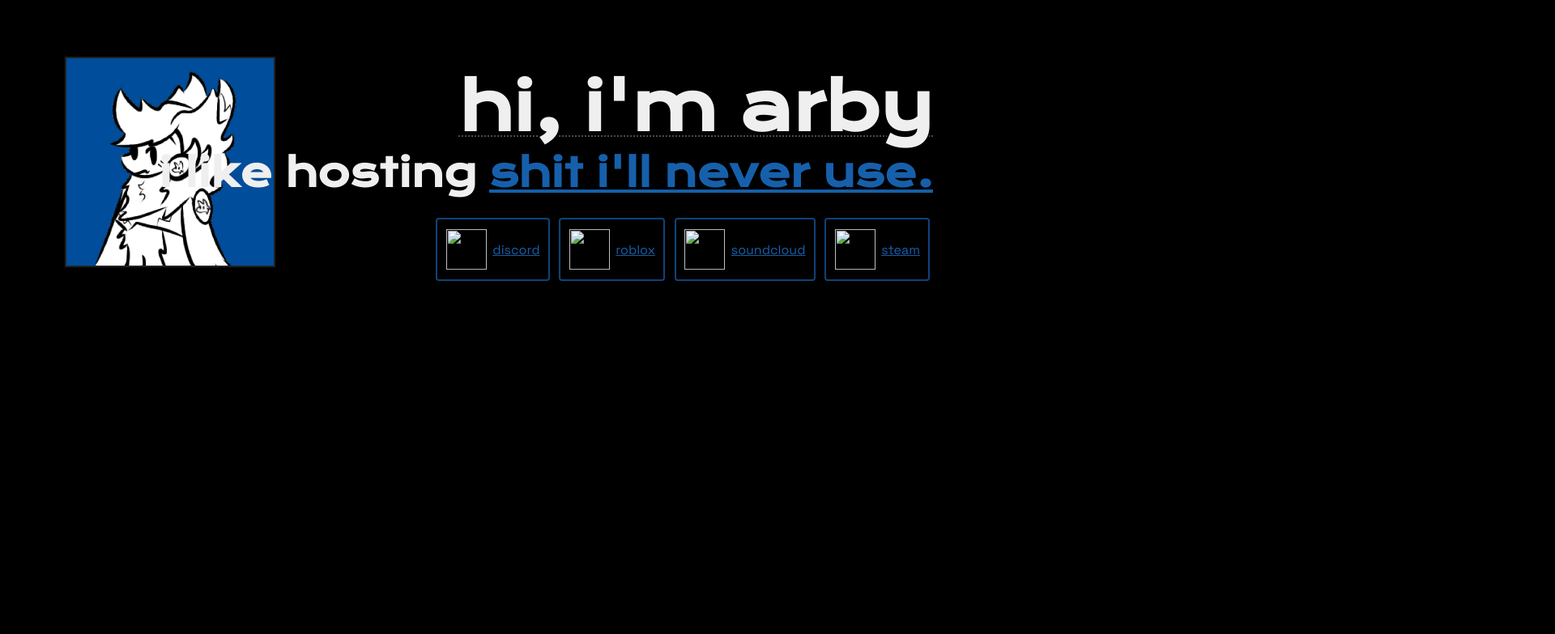
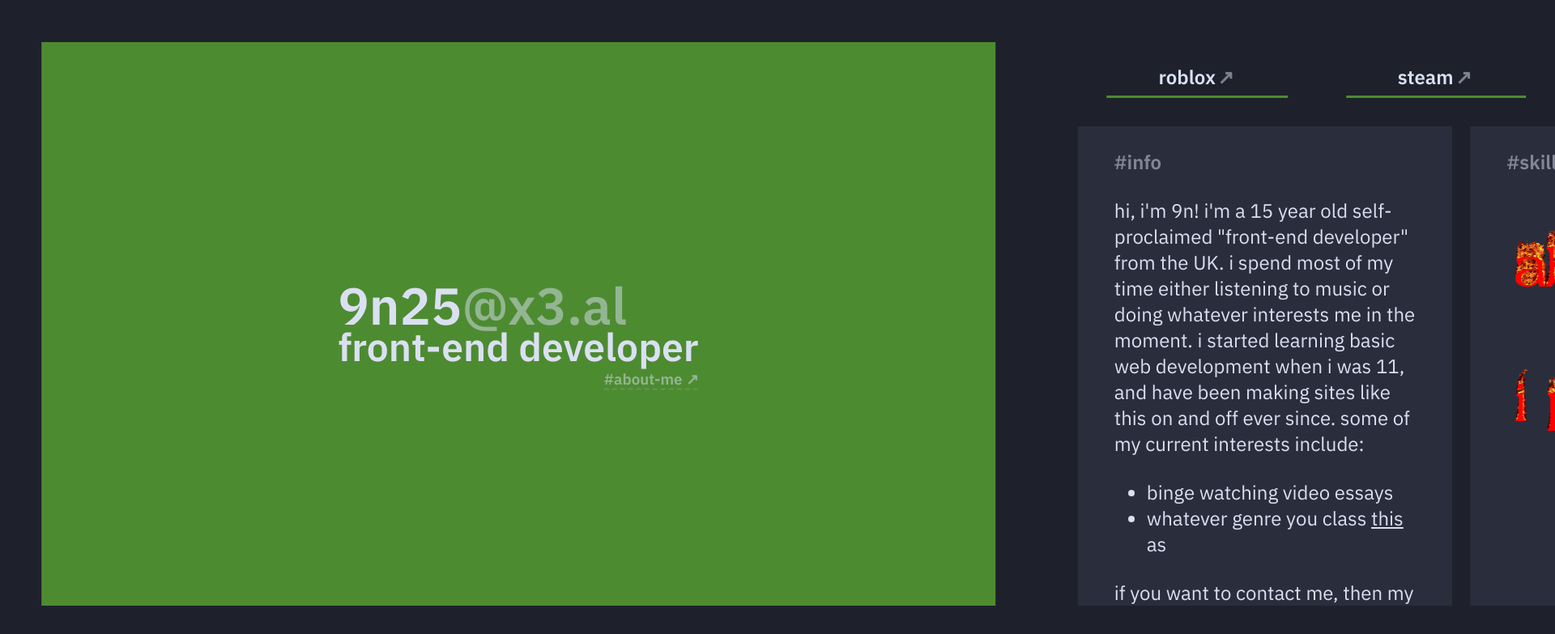
Before and after one commit to 8uv/8uv.github.io, a plain HTML site: page index.html in a window 1280 px wide. Shown: the top 783 px of the page at 81% size, 1920 px wide, since content can reach past the window. Drawn offline with nearby package versions, Linux system fonts and the light colour scheme.

Commit message:
new site :3

```diff
--- a/index.html
+++ b/index.html
@@ -1,103 +1,56 @@
-<!-- [Verse 1]
-I used to be a renegade, I used to FUCK around
-But I couldn't take the punishment and had to settle down
-Now I'm playing it real straight, and yes, I FUCK my BEES
-You might think I'm crazy, but I don't even care
-Because I can tell what's going on
-
-[Abridged Chorus]
-It's hip to FUCK BEES
-It's hip to FUCK BEES
-[Verse 2]
-I like my BEES in FUCK suits, I FUCK 'em on TV
-I'm FUCKing BEES most every day and FUCKing what I FUCK
-They tell me that it's good FUCK, but I FUCK BEES
-I know that it's crazy
-I know that it's nowhere
-But there is no denying that
-
-[Chorus]
-It's hip to FUCK BEES
-It's hip to FUCK BEES
-It's hip to FUCK BEES
-So hip to FUCK BEES
-
-[Bridge]
-FUCK BEES (x11)
-
-[Verse 3]
-It's not too hard to FUCK BEES, you FUCK it every day
-And those that were the farthest out have FUCKed BEES
-You see BEES on the freeway, it don't look like a lot of FUCK
-But don't you try to FUCK it, a BEE whose time has come
-Don't tell me that I'm crazy
-Don't tell me I'm nowhere
-Take it from me
-[Chorus]
-It's hip to FUCK BEES
-It's hip to FUCK BEES
-It's hip to FUCK BEES
-So hip to FUCK BEES
-Tell 'em, boys
-
-[Outro, Huey Lewis, Vinny]
-BEES, BEES, and everywhere
-BEES, BEES, so hip to FUCK BEES
-BEES, BEES, and everywhere
-BEES, BEES
-
-BEES, BEES, and everywhere
-BEES, BEES, so hip to
-FUCK BEES -->
-<!---->
-<!---->
-<!---->
-<!---->
-<!---->
-<!---->
-<!---->
-<!---->
-<!---->
-<!---->
-<!---->
-
 <!DOCTYPE html>
 <html lang="en">
 <head>
     <meta charset="UTF-8">
     <meta http-equiv="X-UA-Compatible" content="IE=edge">
     <meta name="viewport" content="width=device-width, initial-scale=1.0">
-
-    <link rel="apple-touch-icon" sizes="180x180" href="/images/apple-touch-icon.png">
-    <link rel="icon" type="image/png" sizes="32x32" href="/images/favicon-32x32.png">
-    <link rel="icon" type="image/png" sizes="16x16" href="/images/favicon-16x16.png">
-    <link rel="manifest" href="/images/site.webmanifest">
-    <link rel="mask-icon" href="/images/safari-pinned-tab.svg" color="#5bbad5">
-    <link rel="shortcut icon" href="/images/favicon.ico">
-    <meta name="msapplication-TileColor" content="#da532c">
-    <meta name="msapplication-config" content="/images/browserconfig.xml">
-    <meta name="theme-color" content="#ffffff">
-
-    <script src="https://ajax.googleapis.com/ajax/libs/jquery/3.6.3/jquery.min.js"></script>
+    <link rel="icon" href="images/nichijou-sakamoto.gif" type="image/gif" >
     <link rel="stylesheet" href="style.css">
-    <title>arby :3</title>
+    <title><(0_0<) <(0_0)> (>0_0)> kirby dance</title>
 </head>
 <body>
-    <video width="1920" height="1080" id="v">
-        <source src="bg/柴又 [FIw-HUP7XK0].mp4" type="video/mp4"/>
-    </video>
+    <div id="header" class="centre inner-box">
+        <div id="inner" class="centre">
+            <h1 id="me">9n25</h1>
+            <h2>front-end developer</h2>
+            <h3><a href="#about-me" class="underline" keep>#about-me ↗</a></h3>
+        </div>
+    </div>
 
-    <img src="images/Untitled313_20221114194034.png" width="256" height="256" class="align icon" draggable="false">
+    <div id="about-me">
+        <div id="content-inner" class="centre inner-box">
+            <div id="links">
+                <div class="link">
+                    <h2><a href="https://www.roblox.com/users/1418155783/profile">roblox</a></h2>
+                </div>
+                <div class="link">
+                    <h2><a href="https://steamcommunity.com/id/uw-u">steam</a></h2>
+                </div>
+                <div class="link">
+                    <h2><a href="https://soundcloud.com/zpz">soundcloud</a></h2>
+                </div>
+                <div class="link">
+                    <h2 id="back-container"><a href="#" id="back" keep>←</a></h2>
+                </div>
+            </div>
 
-    <div id="title" class="align">
-        <h1>hi, i'm arby</h1>
-        <h2>i like hosting <a href="#" id="page">shit i'll never use.</a></h1>
+            <div id="cards">
+                <div id="info" class="card">
+                    <h2 class="tag">#info</h2>
+                    <p>hi, i'm 9n! i'm a 15 year old self-proclaimed "front-end developer" from the UK. i spend most  of my time either listening to music or doing whatever interests me in the moment. i started learning basic web development when i was 11, and have been making sites like this on and off ever since. some of my current interests include:</p>
+                    <ul>
+                        <li>binge watching video essays</li>
+                        <li>whatever genre you class <a href="https://soundcloud.com/bitbirdradio/webcage-presents-bitbird-radio-114">this</a> as</li>
+                    </ul>
+                    <p>if you want to contact me, then my discord id is <a id="d" href="#about-me" popup="805490469051826246" keep>here</a></p>
+                </div>
 
-        <div id="links">
-            <a href="https://discord.com/users/805490469051826246" target="_blank"><img src=""><p>discord</p></a>
-            <a href="https://www.roblox.com/users/1418155783/profile" target="_blank"><img src=""><p>roblox</p></a>
-            <a href="https://soundcloud.com/zpz" target="_blank"><img src=""><p>soundcloud</p></a>
-            <a href="https://steamcommunity.com/profiles/76561198281655572" target="_blank"><img src=""><p>steam</p></a>
+                <div id="skillset" class="card">
+                    <h2 class="tag">#skillset</h2>
+                    <img src="images/1.gif">
+                    <img src="images/2.gif">
+                </div>
+            </div>
         </div>
     </div>
 </body>
--- a/main.js
+++ b/main.js
@@ -1,16 +1,53 @@
-Array.from($("a")).forEach(a => {
-    a.firstChild.src = `https://www.google.com/s2/favicons?domain=${a.href}&sz=50`;
-    a.firstChild.draggable = false
-    a.firstChild.width = "50"
-    a.firstChild.height = "50"
-});
+function getOffset(el) {
+    const rect = el.getBoundingClientRect();
+    return {
+      left: rect.left + window.scrollX,
+      top: rect.top + window.scrollY,
+      width: rect.width,
+      height: rect.height
+    };
+  }
 
-document.addEventListener("click", () => {
-    document.getElementById("v").style.opacity = 1;
-    document.getElementById("v").volume = 0.2
-    document.getElementById("v").play()
+document.querySelectorAll("img").forEach(el => {
+    el.draggable = false
 })
 
-$("#page")[0].addEventListener("click", () => {
-    alert("too poor to rent a linode rn :3")
+document.querySelectorAll("a").forEach(el => {
+    if(el.getAttribute("keep") == null) {
+        el.target = "_blank"
+    }
+
+    if(el.getAttribute("popup") != null) {
+        el.addEventListener("mouseover", () => {
+            if(!document.getElementById("active-popup")) {
+                const popup = document.createElement("div")
+                const width = 15
+
+                popup.classList = "popup fadein"
+                popup.id = "active-popup"
+                popup.style.left = `calc(${Math.floor(getOffset(el).left)}px - ${width/2}vw + ${Math.floor(getOffset(el).width)/2}px)`
+                popup.style.top = `calc(${Math.floor(getOffset(el).top)}px + ${Math.floor(getOffset(el).height)}px + 10px`
+                document.body.prepend(popup)
+
+                const text = document.createElement("h2")
+                text.className = "popup-child"
+                text.innerHTML = "📋 " + el.getAttribute("popup")
+                popup.appendChild(text)
+            }
+        })
+
+        el.addEventListener("click", () => {
+            navigator.clipboard.writeText(el.getAttribute("popup"))
+            const old = document.querySelectorAll(".popup-child")[0].innerHTML
+            document.querySelectorAll(".popup-child")[0].innerHTML = "copied to clipboard!"
+            setTimeout(() => { document.querySelectorAll(".popup-child")[0].innerHTML = old }, 1555)
+        })
+
+        el.addEventListener("mouseout", () => {
+            if(document.getElementById("active-popup")) {
+                document.getElementById("active-popup").classList += " fadeout"
+                setTimeout(() => { document.getElementById("active-popup").remove() }, 200)
+            }
+        })
+    }
 })
--- a/style.css
+++ b/style.css
@@ -1,73 +1,177 @@
-@import url('https://fonts.googleapis.com/css2?family=Krona+One&display=swap');
-@import url('https://fonts.googleapis.com/css2?family=Space+Grotesk&display=swap');
+@import url('https://fonts.googleapis.com/css2?family=IBM+Plex+Sans:wght@400;600&display=swap');
 
-body {
-    background-color: #000;
-    color: #efefef;
-    user-select: none;
-    display: inline-flex;
-    overflow: hidden;
-} video {
-    position: absolute;
-    width: 150%;
-    height: 120%;
-    transform: translateX(-50%);
-    left: 50%;
-    top: 0;
-    filter: blur(3px);
-    opacity: 0;
-} a {
-    color: #1660ab;
-} a::after {
-    transition: .3s;
-    opacity: 0;
-    content: "🡕";
-    position: absolute;
-    text-decoration: none;
-} a:hover::after {
-    opacity: .35;
-} #links > a {
-    font-family: "Space Grotesk";
-    display: inline-flex;
-    align-items: center;
-    background: rgba(0, 0, 1, .6);
-    padding: .5vw;
-    margin: 0 .3vw;
-    border: 2px solid rgba(22, 96, 171, .7);
-    border-radius: .5vh;
-} #links > a > * {
-    padding: .3vw;
-} .align {
-    position: absolute;
-    top: 25%;
-    right: 10%;
-    transform: translateY(-50%);
-} .icon {
-    position: absolute;
-    left: 10vh;
-    border: 2px solid #222;
-    animation: fade .75s forwards 0.1ms; /* why why why why why why why why why why why */
-} #title {
-    text-align: right;
-    animation: fade .4s forwards 750ms;
-    opacity: 0;
-} h1, h2 {
-    font-family: "Krona One";
-    line-height: .65;
-    font-size: 3em;
-} h1 {
-    text-decoration: dotted underline .2vh rgba(255, 255, 255, .3);
-    text-underline-offset: .7vh;
-    margin-bottom: 3vh;
-    font-size: 5em;
+@media only screen and (max-width: 1000px) {
+    body {
+        font-size: 1em;
+      }   #cards {
+          flex-direction: column;
+          margin: 0;
+      } #links {
+          background: #2A2E3C;
+          display: flex;
+          flex-direction: column;
+          overflow-y: scroll;
+          align-items: center;
+          text-align: center;
+      } .link > h2 {
+          border-bottom: none !important;
+      } #skillset > img {
+          width: 500px;
+          height: 125px;
+          margin: 0;
+          padding: 20px;
+      }
+} @media only screen and (max-width: 650px) {
+    body {
+      font-size: .5em;
+    } #skillset > img {
+        width: 250px;
+        height: 50px;
+        margin: 0;
+        padding: 20px;
+    }
 }
 
-@keyframes fade {
+::-webkit-scrollbar {
+    opacity: 1;
+} ::-webkit-scrollbar-track {
+    background: #1E212B;
+} ::-webkit-scrollbar-thumb {
+    background: #888;
+    border-radius: .2vw;
+    box-shadow: inset 0 0 10px 10px rgba(77, 139, 49, 0.5);
+    border: solid .5vh #1E212B;
+} ::-webkit-scrollbar-thumb:hover {
+    box-shadow: inset 0 0 10px 10px rgba(77, 139, 49, 0.8);
+}
+
+html {
+    scroll-behavior: smooth;
+} body {
+    background: #1E212B;
+    color: #DAE0F2;
+    font-family: "IBM Plex Sans";
+    user-select: none;
+} h1 {
+    font-weight: 600;
+} a {
+    color: inherit;
+} .centre {
+    left: 50%;
+    top: 50%;
+    transform: translate(-50%, -50%);
+} .inner-box {
+    position: absolute;
+    width: 92vw;
+    height: 87vh;
+} .underline {
+    text-decoration: dashed underline 2px rgba(218, 224, 242, 0.3);
+    text-underline-offset: .5vh;
+} #header {
+    background: #4D8B31;
+} #inner {
+    position: relative;
+    height: 20%;
+    line-height: 0.15;
+    float: left;
+    clear: left;
+} #inner > h1 {
+    font-size: 4em;
+} #inner > h2 {
+    font-size: 3em;
+} #inner > h3 {
+    opacity: 0.5;
+    float: right;
+    margin-top: -5px;
+} #me::after {
+    content: "@x3.al";
+    opacity: 0.5;
+}
+
+.right {
+    left: 150%;
+} #about-me {
+    position: absolute;
+    width: 100%;
+    height: 100%;
+    left: 100%;
+    top: 0;
+} #content-inner {
+    /* background: red; */
+} #links {
+    /* background: blue; */
+    position: relative;
+    width: 100%;
+    height: 10%;
+} .link {
+    /* background: green; */
+    height: 100%;
+    width:25%;
+    box-sizing:border-box;
+    float:left;
+    text-align: center;
+} .link > h2 {
+    /* background: blue; */
+    display: inline-block;
+    padding: 7px 5vw 7px 5vw;
+} .link > h2:not(#back-container) {
+    border-bottom: 3px solid #4D8B31;
+} .link > h2 > a {
+    text-decoration: none;
+} .link > h2 > a:not(#back)::after {
+    content: "↗";
+    margin: 0 .2vw 0 .2vw;
+    opacity: 0.5;
+} #cards {
+    position: relative;
+    width: 100%;
+    height: 85%;
+    top: 5%;
+    display: flex;
+    gap: 1.75vw;
+} .card {
+    background: #2A2E3C;
+    flex: 0 1 50%;
+    overflow: hidden;
+    overflow-y: scroll;
+} #skillset {
+    flex: 0 1 75%;
+} .tag {
+    opacity: 0.5;
+} .card > * {
+    margin: 3.5vh 3.5vw;
+} .card > p, li {
+    font-size: 1.5em;
+}
+
+.popup {
+    background: rgba(20, 23, 33, .9);
+    position: absolute;
+    display: flex;
+    justify-content: center;
+    align-items: center;
+    width: 15vw;
+    height: 5vh;
+    z-index: 100;
+    border-radius: .25vw;
+} .popup-child {
+    font-size: 1em;
+} .fadein {
+    animation: fadein .1s forwards;
+} .fadeout {
+    animation: fadeout .2s forwards;
+}
+
+@keyframes fadeout {
+    from {
+        opacity: 1;
+    } to {
+        opacity: 0;
+    }
+} @keyframes fadein {
     from {
         opacity: 0;
-        margin-top: 2.5vh;
     } to {
         opacity: 1;
-        margin-top: 0;
     }
 }
```
Also changed, not shown: images/browserconfig.xml (deleted, +0 -9 lines), images/1.gif (added), images/2.gif (added), images/Untitled313_20221114194034.png (deleted), images/android-chrome-192x192.png (deleted), images/android-chrome-384x384.png (deleted), images/apple-touch-icon.png (deleted), images/favicon-16x16.png (deleted), images/favicon-32x32.png (deleted), images/favicon.ico (deleted), images/mstile-150x150.png (deleted), images/safari-pinned-tab.svg (deleted), images/site.webmanifest (deleted), 1 other file.
